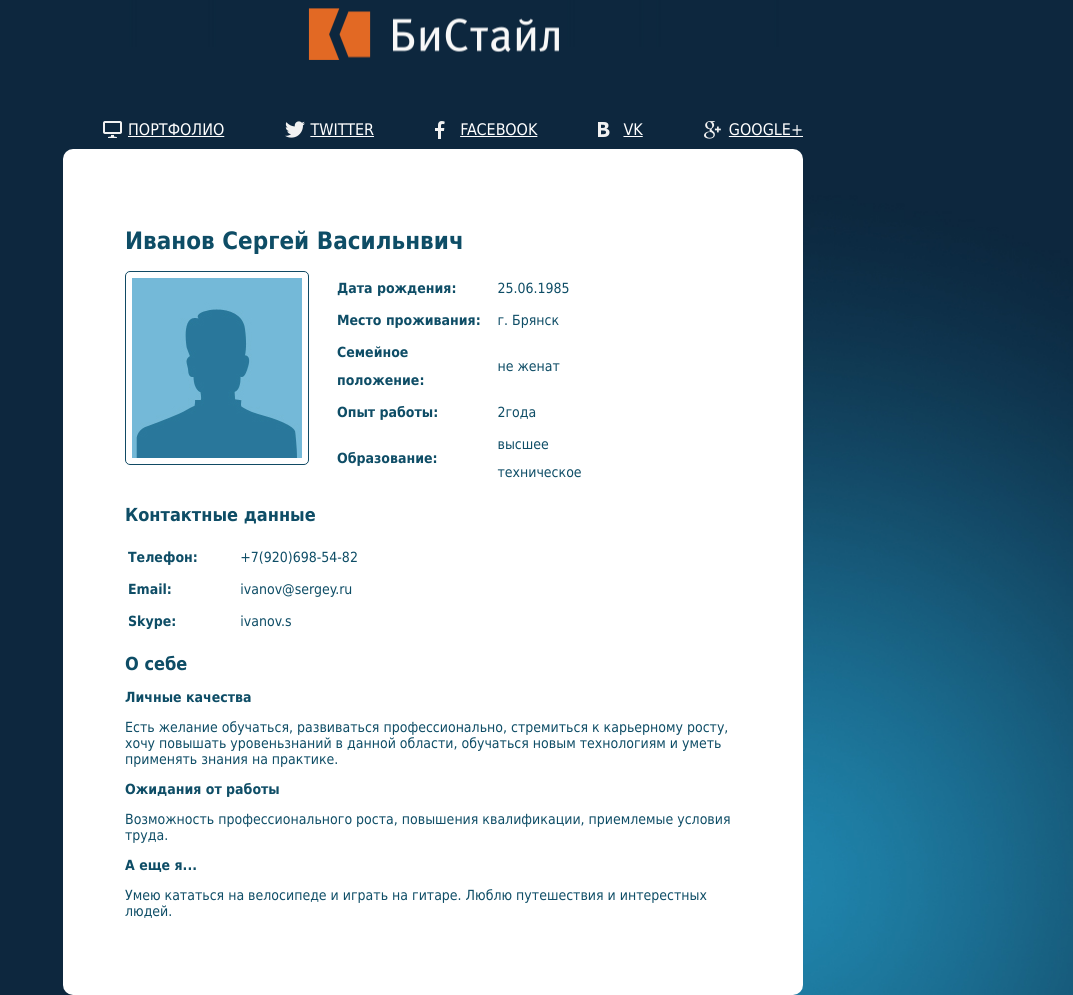
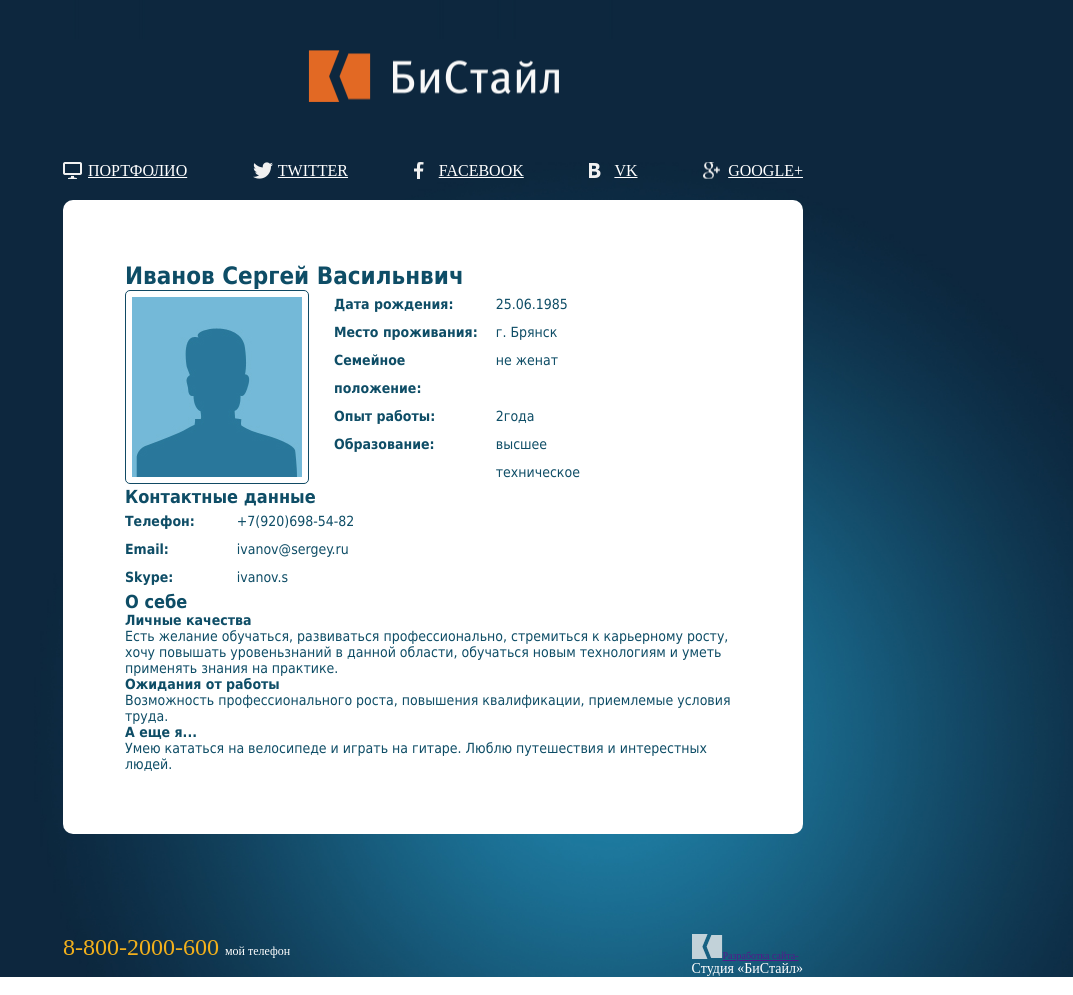
Before and after one commit to SeniorJava/UIT, a plain HTML site: page lesson9/m.html in a window 1280 px wide. Shown: the top 995 px of the page, without its empty margins (207-1280 px from the left). Drawn offline with Linux system fonts and the light colour scheme.

Commit message:
start ref.

```diff
--- a/lesson9/m.html
+++ b/lesson9/m.html
@@ -3,11 +3,13 @@
 <head>
     <meta charset="UTF-8">
     <title>Document</title>
+    <link rel="stylesheet" href="../reset.css">
     <link rel="stylesheet" href="styles/style.css">
 </head>
 <body>
-    <header><a href=""></a></header>
-    <nav>
+    <header>
+        <a href="" class="headerLogo"></a>
+        <nav>
        <ul>
         <li><a href="">ПОРТФОЛИО</a></li>
         <li><a href="">TWITTER</a></li>
@@ -16,6 +18,8 @@
         <li><a href="">GOOGLE+</a></li>
         </ul>
     </nav>
+    </header>
+
     <main>
        <h1>Иванов Сергей Васильнвич</h1>
        <div class="about">
@@ -65,7 +69,7 @@
         <p> Есть желание обучаться, развиваться профессионально, стремиться к карьерному росту, хочу повышать уровеньзнаний в данной области, обучаться новым технологиям и уметь применять знания на практике.</p>
         <h3>Ожидания от работы</h3>
         <p>Возможность профессионального роста, повышения квалификации, приемлемые условия труда.</p>
-        <p class="psevdoH3"> А еще я...</p>
+        <p class="pseudoH3"> А еще я...</p>
         <p>Умею кататься на велосипеде и играть на гитаре. Люблю путешествия и интерестных людей.</p>
     </main>
 
--- a/lesson9/styles/style.css
+++ b/lesson9/styles/style.css
@@ -12,6 +12,10 @@ body {
     background-size:cover;
     background-repeat: no-repeat;
 }
+
+h1, h2, h3 {
+    font-weight: bold;
+}
 h2 {
     font-size: 1.8rem;
 }
@@ -24,7 +28,7 @@ h3 {
     font-size: 1.4rem;
 }
 
-.psevdoH3 {
+.pseudoH3 {
     font-size: 1.4rem;
     font-weight: bold;
 }
@@ -33,13 +37,14 @@ p {
     font-size: 1.4rem;
 }
 
-header{
-    margin-bottom: 60px;
+header {
+    margin-top: 50px;
+    margin-bottom: 20px;
 }
 
-header a {
+header .headerLogo{
     display: block;
-    margin: 0 auto;
+    margin: 0 auto 60px;
     height: 52px;
     background-image: url(../assets/logo.png);
     background-repeat: no-repeat;
```
